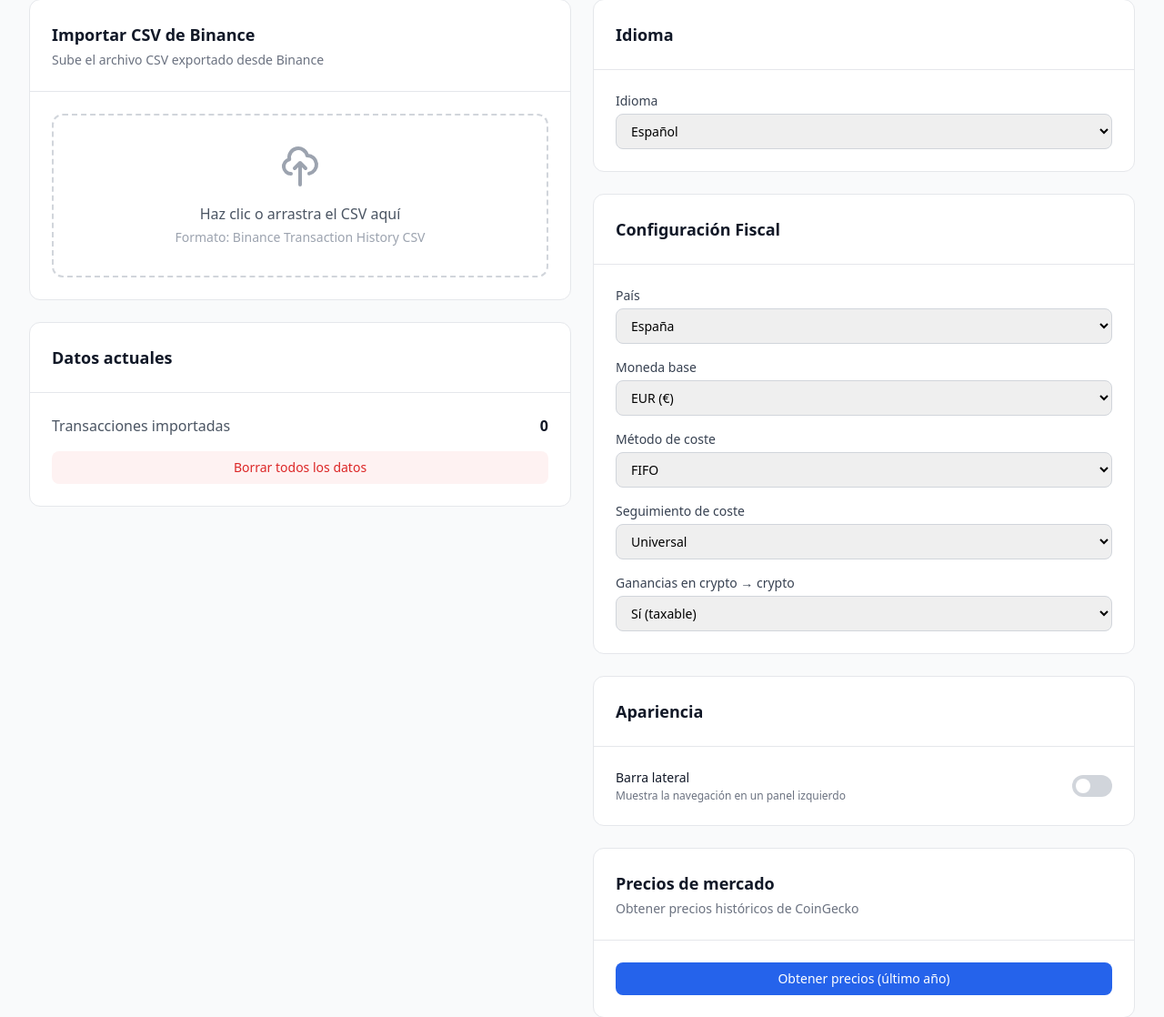
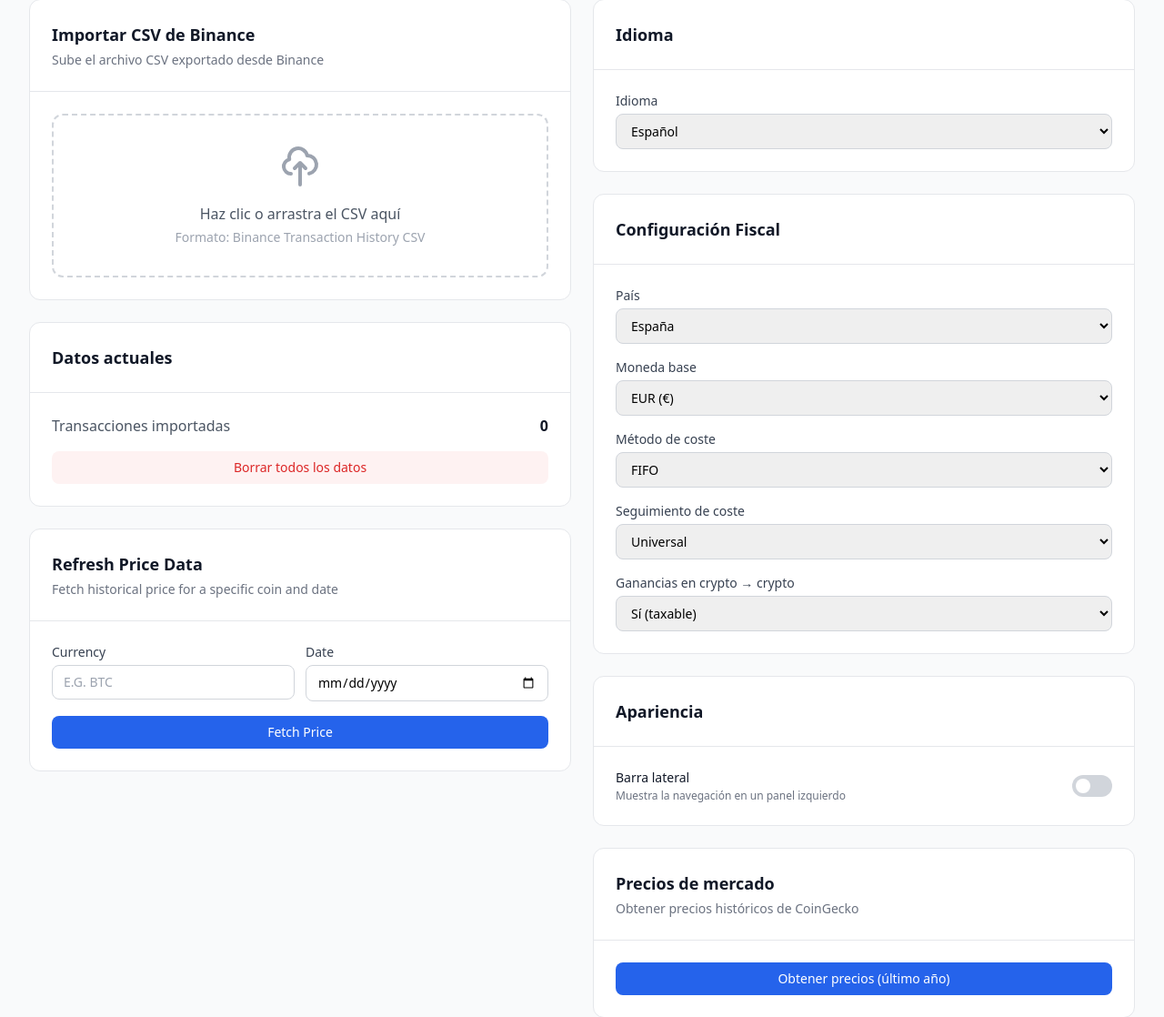
Before and after one commit to juliansotoca/fct, a Flask app: page /settings in a window 1280 px wide. Shown: the part 170-1288 px from the top of the page at 91% size. Run offline with Flask 3, Linux system fonts and the light colour scheme; data comes from the database, SQL or seed files in the repository; data that the repository does not hold is empty; some libraries are stand-ins or nearby versions.

Commit message:
Improve setup, add price refresh, Docker support, and fix license
- Add venv setup instructions to README
- Standardize port to 5002 (macOS AirTunes conflict)
- Add /api/refresh-price endpoint for manual coin price updates
- Add UI in Settings to refresh specific coin/date prices
- Replace GPL v3 LICENSE with MIT
- Add Dockerfile and .dockerignore for containerized deployment
- Update README with Docker instructions

```diff
--- a/web/app.py
+++ b/web/app.py
@@ -299,6 +299,87 @@
     return jsonify({"ok": True})
 
 
+@app.route("/api/refresh-price", methods=["POST"])
+def api_refresh_price():
+    data = request.get_json() or {}
+    currency = data.get("currency", "").upper()
+    date_str = data.get("date", "")
+    if not currency or not date_str:
+        return jsonify({"error": "Missing currency or date"}), 400
+
+    try:
+        from datetime import datetime
+        target_date = datetime.fromisoformat(date_str)
+        from web.engine import fetch_prices_batch
+        from web.database import save_price, get_price
+
+        # Try to fetch from Binance API for the specific date
+        import requests
+        symbol_map = {
+            "BTC": "BTCEUR", "ETH": "ETHEUR", "BNB": "BNBEUR",
+            "SOL": "SOLEUR", "ADA": "ADAEUR", "XRP": "XRPEUR",
+            "DOGE": "DOGEEUR", "DOT": "DOTEUR", "AVAX": "AVAXEUR",
+            "MATIC": "MATICEUR", "LINK": "LINKEUR", "UNI": "UNIEUR",
+            "ATOM": "ATOMEUR", "LTC": "LTCEUR", "NEAR": "NEAREUR",
+            "FTM": "FTMEUR", "AAVE": "AAVEEUR", "ALGO": "ALGOEUR",
+            "SUI": "SUIEUR", "SEI": "SEIEUR", "TIA": "TIAEUR",
+            "JUP": "JUPEUR", "WIF": "WIFEUR", "PEPE": "PEPEEUR",
+            "RENDER": "RENDEREUR", "FET": "FETEUR", "TAO": "TAOEUR",
+            "ONDO": "ONDOEUR", "STRK": "STRKEUR", "ENA": "ENAEUR",
+        }
+        symbol = symbol_map.get(currency, f"{currency}EUR")
+        ts = int(target_date.timestamp() * 1000)
+
+        resp = requests.get(
+            "https://api.binance.com/api/v3/klines",
+            params={"symbol": symbol, "interval": "1d", "startTime": ts, "limit": 1},
+            timeout=10
+        )
+        if resp.status_code == 200 and resp.json():
+            kline = resp.json()[0]
+            close_price = float(kline[4])
+            save_price(currency, target_date.strftime("%Y-%m-%d"), close_price, "binance")
+            invalidate_cache()
+            return jsonify({"ok": True, "price": close_price, "source": "binance"})
+
+        # Fallback to CoinGecko
+        cg_id_map = {
+            "BTC": "bitcoin", "ETH": "ethereum", "BNB": "binancecoin",
+            "SOL": "solana", "ADA": "cardano", "XRP": "ripple",
+            "DOGE": "dogecoin", "DOT": "polkadot", "AVAX": "avalanche-2",
+            "MATIC": "matic-network", "LINK": "chainlink", "UNI": "uniswap",
+            "ATOM": "cosmos", "LTC": "litecoin", "NEAR": "near",
+            "FTM": "fantom", "AAVE": "aave", "ALGO": "algorand",
+            "SUI": "sui", "SEI": "sei-network", "TIA": "celestia",
+            "JUP": "jupiter-exchange-solana", "WIF": "dogwifcoin",
+            "PEPE": "pepe", "RENDER": "render-token", "FET": "fetch-ai",
+            "TAO": "bittensor", "ONDO": "ondo-finance", "STRK": "starknet",
+            "ENA": "ethena", "USDT": "tether", "USDC": "usd-coin",
+            "BUSD": "binance-usd", "SHIB": "shiba-inu", "ARB": "arbitrum",
+            "HIGH": "highstreet", "MC": "mercurial", "SANTOS": "santos-fc-fan-token",
+            "NOT": "notcoin", "CAT": "cat-token", "PENGU": "pudgy-penguins",
+        }
+        cg_id = cg_id_map.get(currency, currency.lower())
+        date_fmt = target_date.strftime("%d-%m-%Y")
+        cg_resp = requests.get(
+            f"https://api.coingecko.com/api/v3/coins/{cg_id}/history",
+            params={"date": date_fmt, "localization": "false"},
+            headers={"Accept": "application/json"},
+            timeout=10
+        )
+        if cg_resp.status_code == 200:
+            cg_data = cg_resp.json()
+            eur_price = cg_data.get("market_data", {}).get("current_price", {}).get("eur")
+            if eur_price:
+                save_price(currency, target_date.strftime("%Y-%m-%d"), eur_price, "coingecko")
+                invalidate_cache()
+                return jsonify({"ok": True, "price": eur_price, "source": "coingecko"})
+
+        return jsonify({"error": "Price not found"}), 404
+    except Exception as e:
+        return jsonify({"error": str(e)}), 500
+
+
 @app.route("/api/portfolio-data")
 def api_portfolio_data():
     summary = get_portfolio_summary()
@@ -399,4 +480,4 @@
 
 if __name__ == "__main__":
     init_db()
-    app.run(debug=True, port=5000)
+    app.run(debug=True, port=5002)
--- a/web/templates/settings.html
+++ b/web/templates/settings.html
@@ -42,6 +42,29 @@
                 <button onclick="clearData()" class="w-full px-4 py-2 bg-red-50 text-red-600 rounded-lg text-sm font-medium hover:bg-red-100 transition-colors">
                     {{ t('clear_all_data') }}
                 </button>
+            </div>
+        </div>
+
+        <div class="bg-white rounded-xl border border-gray-200">
+            <div class="p-6 border-b border-gray-200">
+                <h2 class="text-lg font-semibold text-gray-900">Refresh Price Data</h2>
+                <p class="text-sm text-gray-500 mt-1">Fetch historical price for a specific coin and date</p>
+            </div>
+            <div class="p-6 space-y-4">
+                <div class="grid grid-cols-2 gap-3">
+                    <div>
+                        <label class="block text-sm font-medium text-gray-700 mb-1">Currency</label>
+                        <input type="text" id="refreshCurrency" placeholder="e.g. BTC" class="w-full px-3 py-2 border border-gray-300 rounded-lg text-sm focus:ring-2 focus:ring-blue-500 uppercase">
+                    </div>
+                    <div>
+                        <label class="block text-sm font-medium text-gray-700 mb-1">Date</label>
+                        <input type="date" id="refreshDate" class="w-full px-3 py-2 border border-gray-300 rounded-lg text-sm focus:ring-2 focus:ring-blue-500">
+                    </div>
+                </div>
+                <button onclick="refreshPrice()" class="w-full px-4 py-2 bg-blue-600 text-white rounded-lg text-sm font-medium hover:bg-blue-700 transition-colors">
+                    Fetch Price
+                </button>
+                <div id="refreshResult" class="hidden text-sm"></div>
             </div>
         </div>
     </div>
@@ -223,6 +246,43 @@
     setTimeout(() => location.reload(), 500);
 }
 
+function refreshPrice() {
+    const currency = document.getElementById('refreshCurrency').value.trim().toUpperCase();
+    const date = document.getElementById('refreshDate').value;
+    const result = document.getElementById('refreshResult');
+
+    if (!currency || !date) {
+        result.className = 'text-sm text-red-600 mt-2';
+        result.textContent = 'Please enter both currency and date';
+        result.classList.remove('hidden');
+        return;
+    }
+
+    result.className = 'text-sm text-blue-600 mt-2';
+    result.textContent = 'Fetching...';
+    result.classList.remove('hidden');
+
+    fetch('/api/refresh-price', {
+        method: 'POST',
+        headers: {'Content-Type': 'application/json'},
+        body: JSON.stringify({currency, date})
+    })
+    .then(r => r.json())
+    .then(data => {
+        if (data.ok) {
+            result.className = 'text-sm text-green-600 mt-2';
+            result.textContent = `✓ ${currency}: ${data.price.toFixed(4)} EUR (${data.source})`;
+        } else {
+            result.className = 'text-sm text-red-600 mt-2';
+            result.textContent = `✗ ${data.error}`;
+        }
+    })
+    .catch(() => {
+        result.className = 'text-sm text-red-600 mt-2';
+        result.textContent = '✗ Request failed';
+    });
+}
+
 function clearData() {
     if (!confirm('{{ t("confirm_clear_data") }}')) return;
     fetch('/api/clear-data', {method: 'POST'})
```
Also changed, not shown: README.md, 3 other files.
